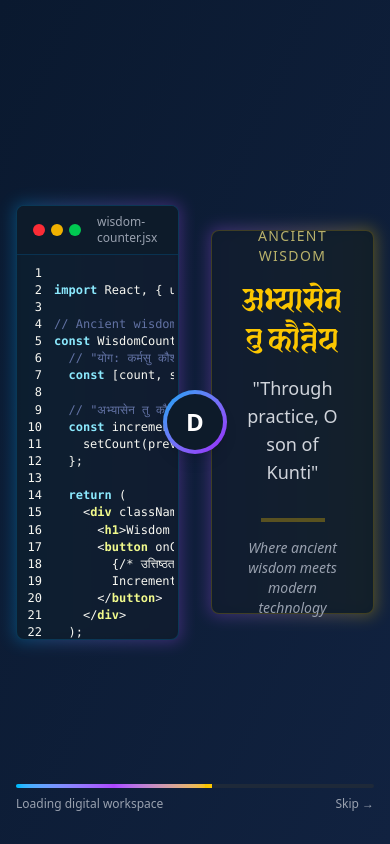
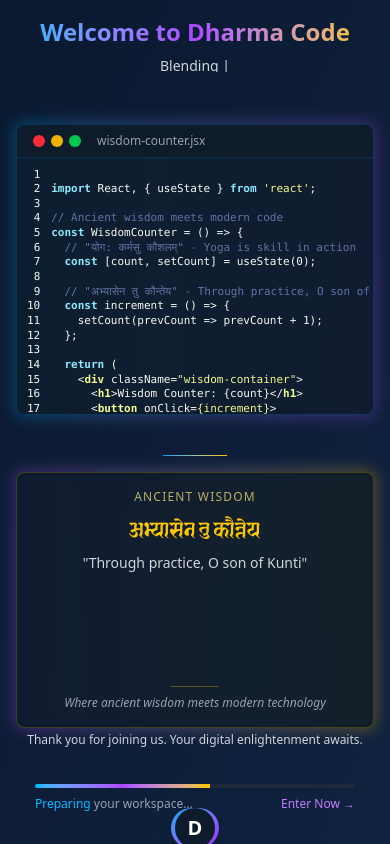
Before and after one commit to devesh1217/portfolio-2.0, a Next.js app: page / in a window 390 px wide. Built offline with nearby package versions, Linux system fonts and the light colour scheme; a web font is replaced by a local one.

Commit message:
Responsiveness added

```diff
--- a/src/components/WelcomePage.jsx
+++ b/src/components/WelcomePage.jsx
@@ -56,6 +56,23 @@ const WelcomePage = ({ onFinish }) => {
     const [show, setShow] = useState(true);
     const [loadingProgress, setLoadingProgress] = useState(0);
     const [currentSanskritIndex, setCurrentSanskritIndex] = useState(0);
+    const [isMobile, setIsMobile] = useState(false);
+
+    useEffect(() => {
+        // Check if we're in a browser environment before using window
+        if (typeof window !== "undefined") {
+            // Initial check for mobile
+            setIsMobile(window.innerWidth < 768);
+
+            // Add resize listener
+            const handleResize = () => {
+                setIsMobile(window.innerWidth < 768);
+            };
+
+            window.addEventListener('resize', handleResize);
+            return () => window.removeEventListener('resize', handleResize);
+        }
+    }, []);
 
     useEffect(() => {
         const timer = setTimeout(() => {
@@ -92,17 +109,45 @@ const WelcomePage = ({ onFinish }) => {
                 initial={{ opacity: 0 }}
                 animate={{ opacity: 1 }}
                 exit={{ opacity: 0 }}
-                className="fixed inset-0 flex bg-gradient-to-br from-[#0a192f] to-[#112240] z-[51]"
+                className="fixed inset-0 flex bg-gradient-to-br from-[#0a192f] to-[#112240] z-[51] overflow-y-auto"
             >
-                <div className="w-full flex justify-center items-center relative overflow-hidden">
+                {/* Welcome Header */}
+                <motion.div
+                    initial={{ y: -50, opacity: 0 }}
+                    animate={{ y: 0, opacity: 1 }}
+                    transition={{ duration: 0.8, delay: 0.2 }}
+                    className="absolute top-4 sm:top-6 md:top-10 left-0 right-0 text-center px-4"
+                >
+                    <h1 className="text-2xl sm:text-3xl md:text-4xl lg:text-5xl font-bold bg-clip-text text-transparent bg-gradient-to-r from-sky-400 via-purple-500 to-yellow-400">
+                        Welcome to Dharma Code
+                    </h1>
+                    <div className="h-6 sm:h-8 overflow-hidden">
+                        <ReactTyped
+                            strings={[
+                                "Where ancient wisdom guides modern development.",
+                                "Blending timeless principles with cutting-edge tech.",
+                                "Your journey of code and consciousness begins here."
+                            ]}
+                            typeSpeed={40}
+                            backSpeed={20}
+                            backDelay={1500}
+                            loop
+                            className="text-sm sm:text-base text-gray-300 mt-2 block"
+                        />
+                    </div>
+                </motion.div>
+
+                <div className="w-full flex flex-col md:flex-row justify-center items-center relative overflow-hidden pt-20 md:pt-0">
+                    {/* Mobile and Desktop Layout Container */}
+                    <div className="w-full h-full flex flex-col md:flex-row justify-center items-center md:items-stretch">
                         {/* Left side: Code Panel */}
                         <motion.div
-                        initial={{ x: -50, opacity: 0 }}
-                        animate={{ x: 0, opacity: 1 }}
+                            initial={{ x: isMobile ? 0 : -50, y: isMobile ? -20 : 0, opacity: 0 }}
+                            animate={{ x: 0, y: 0, opacity: 1 }}
                             transition={{ duration: 0.8 }}
-                        className="absolute left-0 h-full w-1/2 flex items-center justify-center overflow-hidden px-4 md:px-12"
+                            className="w-full md:w-1/2 px-4 sm:px-8 md:px-12 pt-16 md:pt-24 mb-6 md:mb-0"
                         >
-                        <div className="relative w-full max-w-lg">
+                            <div className="relative w-full max-w-lg mx-auto">
                                 <div className="absolute -inset-0.5 bg-gradient-to-r from-sky-500 to-purple-500 rounded-lg blur opacity-30"></div>
                                 <div className="relative bg-[#0d1b2a]/90 rounded-lg overflow-hidden border border-sky-500/20">
                                     <div className="flex items-center px-4 py-2 bg-[#0d1b2a] border-b border-sky-700/30">
@@ -113,7 +158,7 @@ const WelcomePage = ({ onFinish }) => {
                                         </div>
                                         <div className="ml-4 text-xs text-gray-400 font-mono">wisdom-counter.jsx</div>
                                     </div>
-                                <div className="h-96 overflow-y-auto p-1 text-sm" style={{ scrollbarWidth: 'thin' }}>
+                                    <div className="h-64 sm:h-80 md:h-96 overflow-y-auto p-1 text-xs sm:text-sm" style={{ scrollbarWidth: 'thin' }}>
                                         <SyntaxHighlighter
                                             language="javascript"
                                             style={dracula}
@@ -121,7 +166,7 @@ const WelcomePage = ({ onFinish }) => {
                                             showLineNumbers
                                             customStyle={{
                                                 background: "transparent",
-                                            fontSize: "12px",
+                                                fontSize: "11px",
                                                 scrollbarWidth: 'thin',
                                             }}
                                         >
@@ -132,48 +177,18 @@ const WelcomePage = ({ onFinish }) => {
                             </div>
                         </motion.div>
 
-                    {/* Right side: Sanskrit wisdom */}
+                        {/* Mobile connector line */}
+                        {isMobile && (
                             <motion.div
-                        initial={{ x: 50, opacity: 0 }}
-                        animate={{ x: 0, opacity: 1 }}
-                        transition={{ duration: 0.8 }}
-                        className="absolute right-0 h-full w-1/2 flex items-center justify-center overflow-hidden px-4 md:px-12"
-                    >
-                        <div className="relative w-full max-w-lg">
-                            <div className="absolute -inset-0.5 bg-gradient-to-r from-purple-500 to-yellow-400 rounded-lg blur opacity-30"></div>
-                            <div className="relative bg-[#0d1b2a]/90 rounded-lg h-96 border border-yellow-400/20 flex flex-col items-center justify-center p-8 text-center">
-                                <div className="mb-3 text-yellow-200/70 text-sm uppercase tracking-widest font-light">Ancient Wisdom</div>
+                                initial={{ opacity: 0 }}
+                                animate={{ opacity: 1 }}
+                                transition={{ delay: 0.6 }}
+                                className="w-16 h-px bg-gradient-to-r from-sky-500 to-yellow-400 my-4"
+                            ></motion.div>
+                        )}
 
-                                <motion.div
-                                    key={currentSanskritIndex}
-                                    initial={{ opacity: 0, y: 20 }}
-                                    animate={{ opacity: 1, y: 0 }}
-                                    exit={{ opacity: 0, y: -20 }}
-                                    transition={{ duration: 0.5 }}
-                                    className="mb-8"
-                                >
-                                    <h2 className="text-4xl md:text-5xl text-yellow-400 font-[sanskrit] mb-4">
-                                        {sanskritTexts[currentSanskritIndex].sanskrit}
-                                    </h2>
-                                    <p className="text-lg md:text-xl text-gray-300">
-                                        "{sanskritTexts[currentSanskritIndex].english}"
-                                    </p>
-                                </motion.div>
-
-                                <div className="mt-auto">
-                                    <div className="w-16 h-1 bg-yellow-400/30 mx-auto mb-4"></div>
-                                    <p className="text-gray-400 italic text-sm">
-                                        Where ancient wisdom meets modern technology
-                                    </p>
-                                </div>
-                            </div>
-                        </div>
-                    </motion.div>
-
-                    {/* Connection line between code and wisdom */}
-                    <div className="absolute top-1/2 left-1/2 transform -translate-x-1/2 -translate-y-1/2 h-px w-16 bg-gradient-to-r from-sky-500 to-yellow-400"></div>
-
-                    {/* Center logo/emblem */}
+                        {/* Center logo/emblem for desktop */}
+                        {!isMobile && (
                             <motion.div
                                 initial={{ scale: 0, rotate: 180 }}
                                 animate={{ scale: 1, rotate: 0 }}
@@ -189,14 +204,91 @@ const WelcomePage = ({ onFinish }) => {
                                     <span className="text-white text-2xl font-bold">D</span>
                                 </div>
                             </motion.div>
+                        )}
+
+                        {/* Right side: Sanskrit wisdom */}
+                        <motion.div
+                            initial={{ x: isMobile ? 0 : 50, y: isMobile ? 20 : 0, opacity: 0 }}
+                            animate={{ x: 0, y: 0, opacity: 1 }}
+                            transition={{ duration: 0.8 }}
+                            className="w-full md:w-1/2 px-4 sm:px-8 md:px-12 pb-20 md:pt-24"
+                        >
+                            <div className="relative w-full max-w-lg mx-auto">
+                                <div className="absolute -inset-0.5 bg-gradient-to-r from-purple-500 to-yellow-400 rounded-lg blur opacity-30"></div>
+                                <div className="relative bg-[#0d1b2a]/90 rounded-lg h-64 sm:h-80 md:h-96 border border-yellow-400/20 flex flex-col items-center justify-center p-4 sm:p-6 md:p-8 text-center">
+                                    <div className="mb-2 md:mb-3 text-yellow-200/70 text-xs sm:text-sm uppercase tracking-widest font-light">Ancient Wisdom</div>
+
+                                    <motion.div
+                                        key={currentSanskritIndex}
+                                        initial={{ opacity: 0, y: 20 }}
+                                        animate={{ opacity: 1, y: 0 }}
+                                        exit={{ opacity: 0, y: -20 }}
+                                        transition={{ duration: 0.5 }}
+                                        className="mb-4 md:mb-8"
+                                    >
+                                        <h2 className="text-2xl sm:text-3xl md:text-4xl lg:text-5xl text-yellow-400 font-[sanskrit] mb-2 md:mb-4">
+                                            {sanskritTexts[currentSanskritIndex].sanskrit}
+                                        </h2>
+                                        <p className="text-sm sm:text-base md:text-lg lg:text-xl text-gray-300">
+                                            "{sanskritTexts[currentSanskritIndex].english}"
+                                        </p>
+                                    </motion.div>
+
+                                    <div className="mt-auto">
+                                        <div className="w-12 md:w-16 h-px md:h-1 bg-yellow-400/30 mx-auto mb-2 md:mb-4"></div>
+                                        <p className="text-gray-400 italic text-xs sm:text-sm">
+                                            Where ancient wisdom meets modern technology
+                                        </p>
+                                    </div>
+                                </div>
+                            </div>
+                        </motion.div>
+                    </div>
+
+                    {/* Desktop connection line between code and wisdom */}
+                    {!isMobile && (
+                        <div className="absolute top-1/2 left-1/2 transform -translate-x-1/2 -translate-y-1/2 h-px w-16 bg-gradient-to-r from-sky-500 to-yellow-400"></div>
+                    )}
+
+                    {/* Mobile logo/emblem */}
+                    {isMobile && (
+                        <motion.div
+                            initial={{ scale: 0, rotate: 180 }}
+                            animate={{ scale: 1, rotate: 0 }}
+                            transition={{
+                                type: "spring",
+                                stiffness: 200,
+                                damping: 20,
+                                delay: 0.4
+                            }}
+                            className="w-12 h-12 sm:w-14 sm:h-14 md:w-16 md:h-16 rounded-full bg-gradient-to-br from-sky-500 to-purple-600 flex items-center justify-center z-10 shadow-lg mb-4"
+                        >
+                            <div className="w-10 h-10 sm:w-12 sm:h-12 md:w-14 md:h-14 rounded-full bg-[#0d1b2a] flex items-center justify-center">
+                                <span className="text-white text-xl sm:text-2xl font-bold">D</span>
+                            </div>
+                        </motion.div>
+                    )}
+
+                    {/* Welcome message */}
+                    <motion.div
+                        initial={{ opacity: 0 }}
+                        animate={{ opacity: 1 }}
+                        transition={{ delay: 1.2, duration: 1 }}
+                        className="absolute bottom-24 left-0 right-0 text-center px-4"
+                    >
+                        <p className="text-xs sm:text-sm md:text-base text-gray-300">
+                            Thank you for joining us. Your digital enlightenment awaits.
+                        </p>
+                    </motion.div>
 
                     {/* Bottom loading bar */}
                     <motion.div
                         initial={{ opacity: 0, y: 20 }}
                         animate={{ opacity: 1, y: 0 }}
                         transition={{ delay: 0.9 }}
-                        className="absolute bottom-8 left-1/2 transform -translate-x-1/2 w-full max-w-md px-4"
+                        className="absolute bottom-8 left-0 right-0 w-full px-4"
                     >
+                        <div className="max-w-xs sm:max-w-sm md:max-w-md mx-auto">
                             <div className="h-1 w-full bg-gray-800 rounded-full overflow-hidden">
                                 <motion.div
                                     className="h-full bg-gradient-to-r from-sky-400 via-purple-500 to-yellow-400"
@@ -207,16 +299,19 @@ const WelcomePage = ({ onFinish }) => {
                                 />
                             </div>
                             <div className="flex justify-between mt-2 text-xs text-gray-400">
-                            <span>Loading digital workspace</span>
+                                <span>
+                                    <span className="text-sky-400">Preparing</span> your workspace...
+                                </span>
                                 <button
                                     onClick={() => {
                                         setShow(false);
                                         onFinish();
                                     }}
-                                className="text-gray-400 hover:text-white transition-colors duration-300"
+                                    className="text-purple-400 hover:text-white transition-colors duration-300"
                                 >
-                                Skip →
+                                    Enter Now →
                                 </button>
+                            </div>
                         </div>
                     </motion.div>
                 </div>
```
Lines whose indentation alone changed are shown as unchanged.
